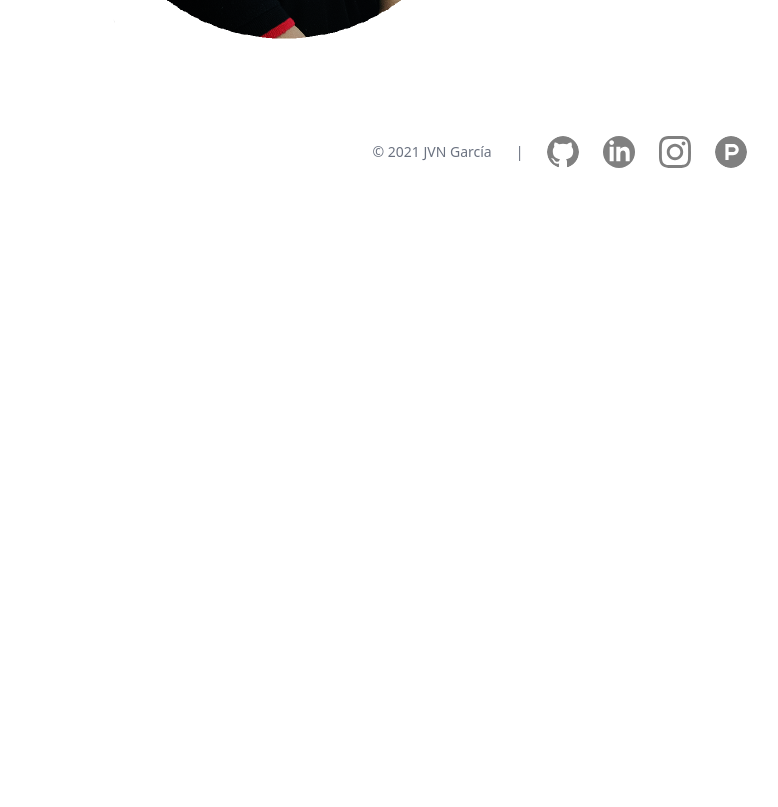
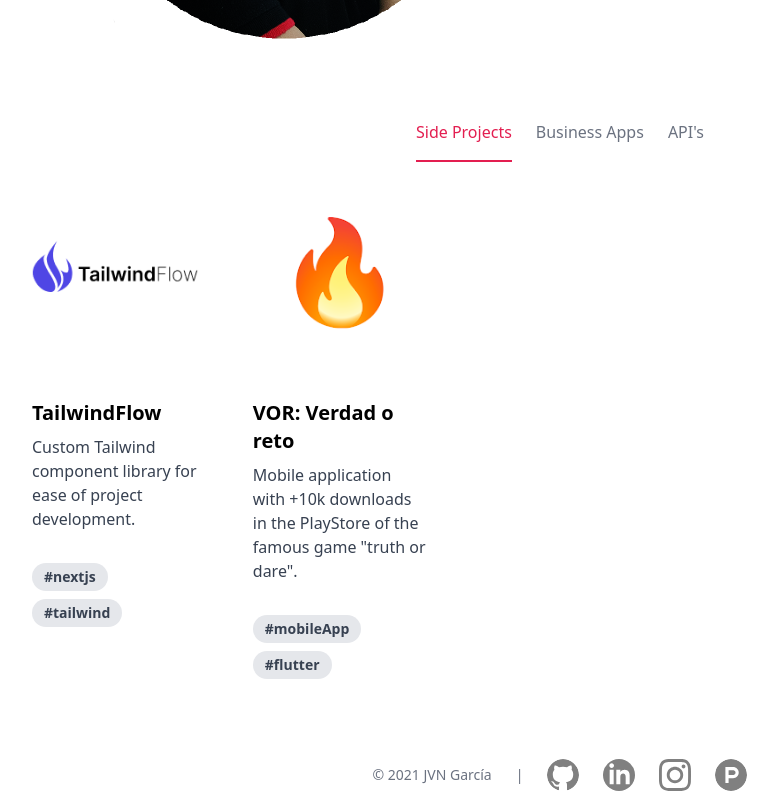
Before and after one commit to jvngarcia/portfolio-jvngarcia, a Next.js app: page / in a window 1280 px wide. Shown: the part 500-1307 px from the top of the page, without its empty margins (80-858 px from the left). Before the commit the page ends 800 px from the top, so only its background shows below. Built offline with nearby package versions, Linux system fonts and the light colour scheme.

Commit message:
✨ add cards with side projects

```diff
--- /dev/null
+++ b/src/components/Card.js
@@ -0,0 +1,23 @@
+
+
+
+export default function Card({ image, title, content, url, tags = {} }) {
+    return(
+        <a href={ url } className="max-w-sm overflow-hidden" target="_blank">
+            <img className="w-full" src={ image } alt="Sunset in the mountains" />
+            <div className="px-6 py-4">
+              <div className="font-bold text-xl mb-2">{ title }</div>
+              <p className="text-gray-700 text-base">
+                { content }
+              </p>
+            </div>
+            <div className="px-6 pt-4 pb-2">
+                { tags &&
+                    tags.map((tag, index) => (
+                        <span key={ index } className="inline-block bg-gray-200 rounded-full px-3 py-1 text-sm font-semibold text-gray-700 mr-2 mb-2">#{ tag }</span>
+                    ))
+                }
+            </div>
+        </a>
+    )
+}
--- a/src/pages/index.js
+++ b/src/pages/index.js
@@ -1,7 +1,9 @@
+import Card from '@/components/card'
 import Footer from '@/components/Footer'
 import Header from '@/components/Header'
 import MainOutstanding from '@/components/MainOutstanding'
 import Head from 'next/head'
+import Link from 'next/link'
 
 export default function Home() {
   return (
@@ -10,7 +12,7 @@
         <title>JVN García</title>
         <meta name="description" content="FullStack Developer" />
         <meta name="viewport" content="width=device-width, initial-scale=1" />
-        <link rel="icon" href="/favicon.ico" />
+        <link rel="icon" href="/images/logo.png" />
       </Head>
       <main className="container mx-auto md:px-12">
         <Header />
@@ -19,6 +21,28 @@
           title="I'm Angel Garcia, web 💻 and mobile 📱 developer."
           content="As a developer 💻📱 I have built projects for companies and I have developed side projects that have had +10k downloads in the Play Store. I'll tell you more through my social networks 🤙."
           url="mailto:angelgarciaweb@gmail.com" />
+
+        <div className='flex justify-center gap-6 text-gray-500 dark:text-gray-400 '>
+          <Link href="/" className='text-jvn border-b-2 border-jvn pb-4'>Side Projects</Link>
+          <Link href="#" className='hover:text-jvn hover:border-jvn hover:border-b-2 pb-4 transition-all'>Business Apps</Link>
+          <Link href="#" className='hover:text-jvn hover:border-jvn hover:border-b-2 pb-4 transition-all'>API's</Link>
+        </div>
+
+
+
+        <div className='grid md:grid-cols-5 px-10'>
+          <Card image="/images/tailwind_flow.png"
+            title="TailwindFlow"
+            content='Custom Tailwind component library for ease of project development.'
+            url="https://tailwindflow.vercel.app/"
+            tags={['nextjs', 'tailwind']} />
+
+          <Card image="/images/trueordare.png"
+            title="VOR: Verdad o reto"
+            content='Mobile application with +10k downloads in the PlayStore of the famous game "truth or dare".'
+            url="https://play.google.com/store/apps/details?id=com.jvngarcia.vor"
+            tags={['mobileApp', 'flutter']} />
+        </div>
       </main>
       <Footer />
     </>
```
Also changed, not shown: public/images/tailwind_flow.png (added), public/images/trueordare.png (added).
